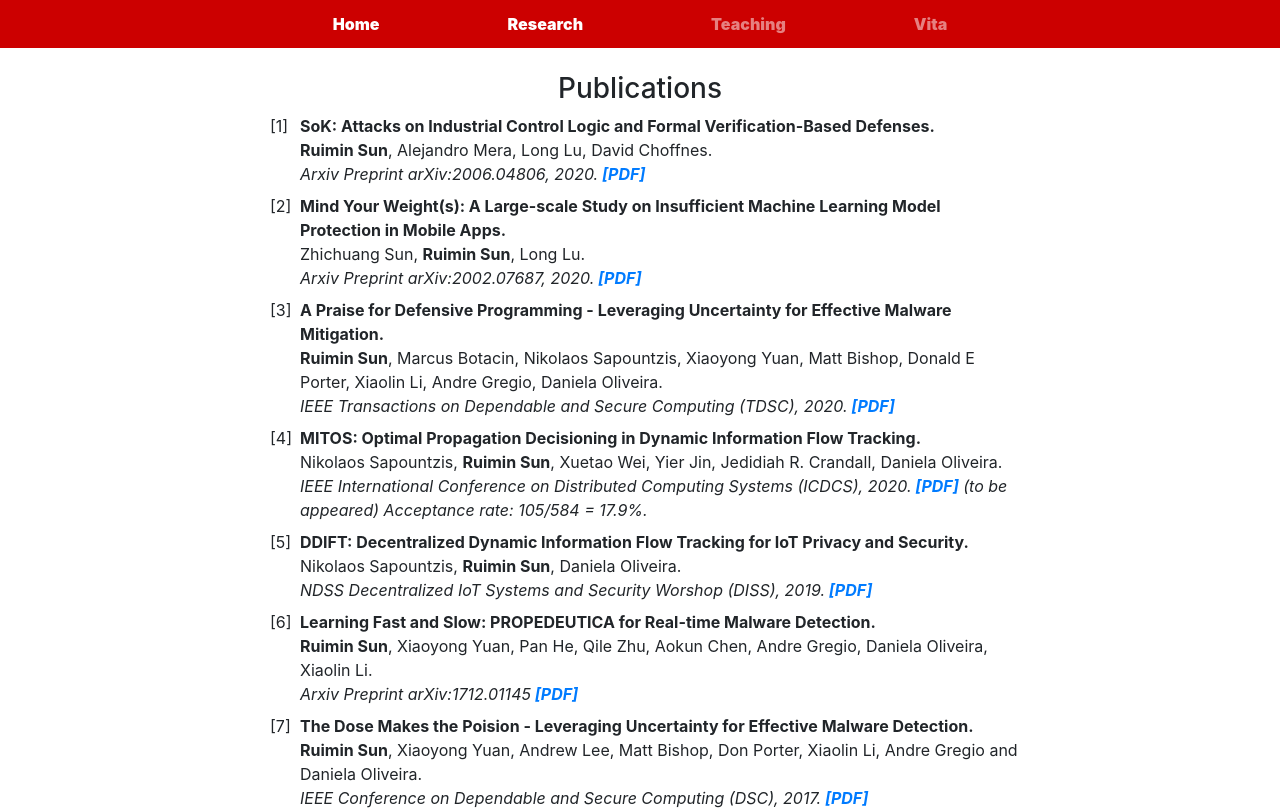
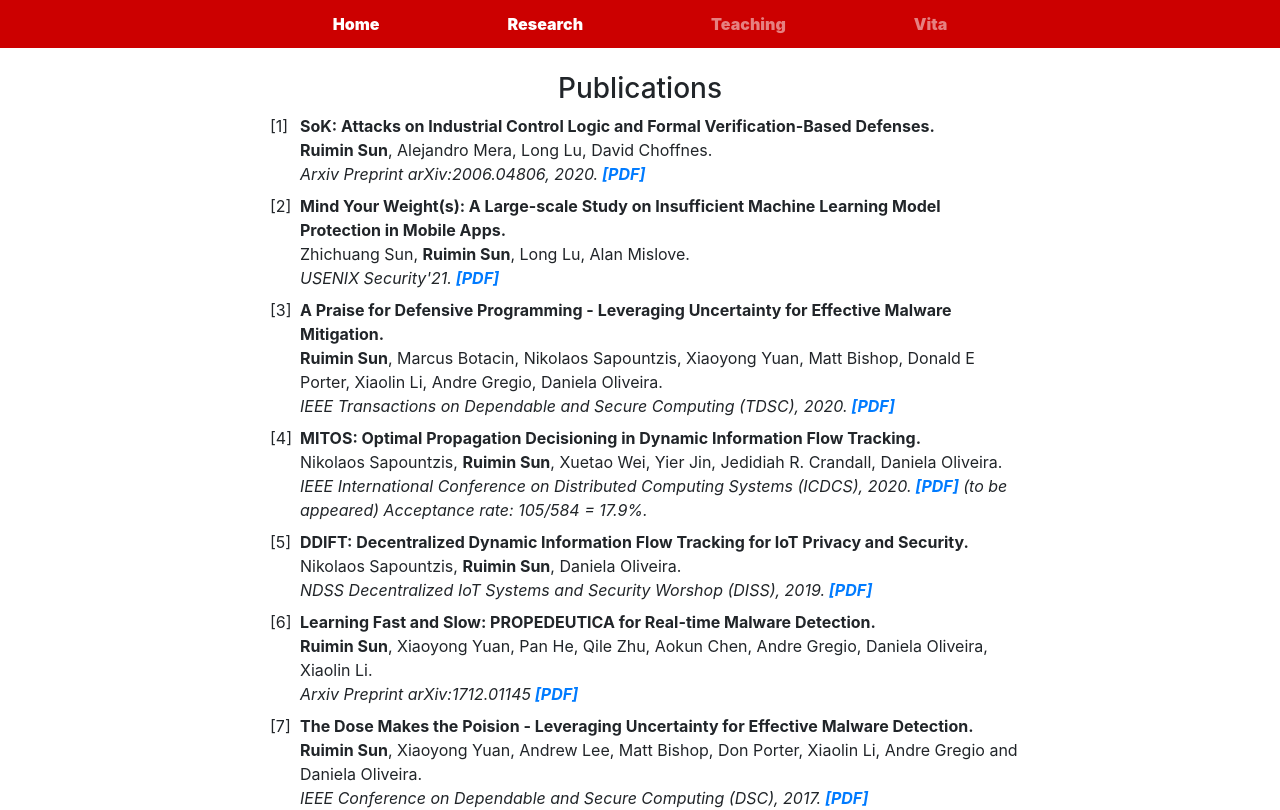
Before and after one commit to gracesrm/gracesrm.github.io, a React (Create React App) app: page /research in a window 1280 px wide. Shown: the top 810 px of the page. Built offline with nearby package versions, Linux system fonts and the light colour scheme.

Commit message:
update modelxray paper

```diff
--- a/src/Research/index.jsx
+++ b/src/Research/index.jsx
@@ -51,8 +51,9 @@ const publications = () => (
         </li>
         <li className="text-left li_padding_bottom">
             <dt> Mind Your Weight(s): A Large-scale Study on Insufficient Machine Learning Model Protection in Mobile Apps.</dt>
-            <div>Zhichuang Sun, <b>Ruimin Sun</b>, Long Lu. </div>
-            <div><em>Arxiv Preprint arXiv:2002.07687, 2020.
+            <div>Zhichuang Sun, <b>Ruimin Sun</b>, Long Lu, Alan Mislove. </div>
+            <div><em>USENIX Security'21.
+
             <a href={require("../Downloads/paper/modelxray_preprint.pdf")}> [PDF]</a></em></div>
         </li>
         <li className="text-left li_padding_bottom">
```
Also changed, not shown: 2 other files (tests, documents, lock files or other folders).
